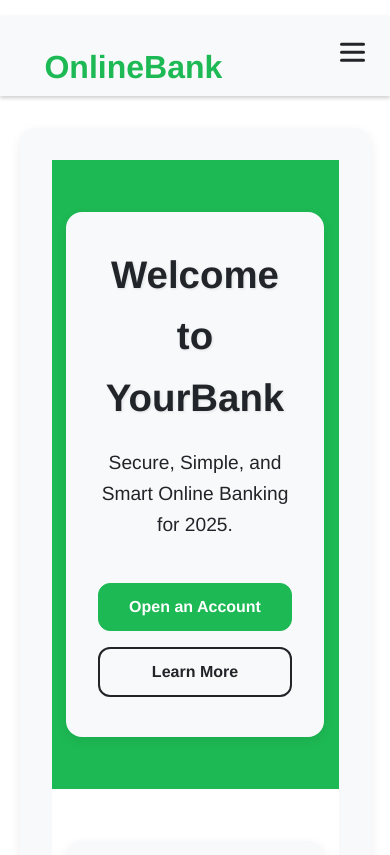
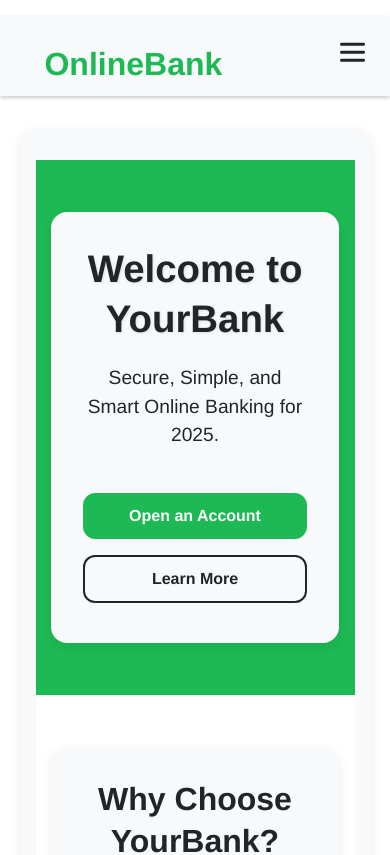
Before and after one commit to KCAIM/online-banking, a React (Vite) app in the folder client/: page / in a window 390 px wide. Shown: the top 855 px of the page. Built offline with nearby package versions, Linux system fonts and the light colour scheme; no server answers.

Commit message:
changer8

```diff
--- a/client/src/App.css
+++ b/client/src/App.css
@@ -14,9 +14,8 @@ html {
 #root {
   max-width: 1600px; /* UPDATED: Increased from 1280px */
   margin: 0 auto;
-  padding: 2rem; /* Default padding for larger screens */
-  text-align: center;
   min-height: 100vh; /* Ensure root takes at least full viewport height */
+  /* text-align: center; Removed, let components/pages decide alignment */
 }
 
 .logo {
@@ -55,18 +54,51 @@ html {
   color: #888;
 }
 
-/* Responsive adjustments for #root padding */
+/* --- Global Container for Page Content --- */
+.container {
+  width: 100%;
+  max-width: 1200px; /* Max width for main content area */
+  margin-left: auto;
+  margin-right: auto;
+  padding: 1rem 2rem; /* Default vertical and horizontal padding */
+  box-sizing: border-box;
+}
+
+/* --- Responsive Adjustments --- */
+
 @media (max-width: 768px) {
   #root {
-    padding: 1.5rem; /* Reduce padding on medium screens */
+    /* No specific #root padding changes here, .container handles content padding */
   }
+  .container {
+    padding: 1rem 1.5rem; /* Reduce horizontal padding on medium screens */
+  }
+
+  /* Basic responsive typography for medium screens */
+  body {
+    font-size: 95%; /* Slightly reduce base font size */
+  }
+  h1 { font-size: 2.2rem; }
+  h2 { font-size: 1.8rem; }
+  h3 { font-size: 1.4rem; }
 }
 
 @media (max-width: 480px) {
   #root {
-    padding-left: 0; /* Remove horizontal padding for edge-to-edge content */
-    padding-right: 0; /* Remove horizontal padding for edge-to-edge content */
-    padding-top: 1rem; /* Maintain vertical padding */
-    padding-bottom: 1rem; /* Maintain vertical padding */
+    padding: 1rem 0; /* Vertical padding, no horizontal padding for potential full-bleed children */
+  }
+  .container {
+    padding: 1rem 1rem; /* Further reduce horizontal padding on small screens */
+  }
+
+  /* Basic responsive typography for small screens */
+  body {
+    font-size: 90%; /* Further reduce base font size */
+  }
+  h1 { font-size: 1.8rem; line-height: 1.3; }
+  h2 { font-size: 1.5rem; line-height: 1.3; }
+  h3 { font-size: 1.2rem; line-height: 1.3; }
+  p, li, span, a { /* Ensure general text elements have good line height */
+    line-height: 1.5;
   }
 }
--- a/client/src/pages/HomePage.css
+++ b/client/src/pages/HomePage.css
@@ -269,8 +269,9 @@
 
 @media (max-width: 480px) {
   .homepage-content { /* Ensure the main content wrapper is edge-to-edge */
-    padding-left: 0 !important;
-    padding-right: 0 !important;
+    /* Use negative margins to counteract .container padding from App.css for full-bleed effect */
+    margin-left: -1rem;  /* This value should match the .container's horizontal padding in App.css at this breakpoint */
+    margin-right: -1rem; /* This value should match the .container's horizontal padding in App.css at this breakpoint */
   }
 
   .features-section,
```
